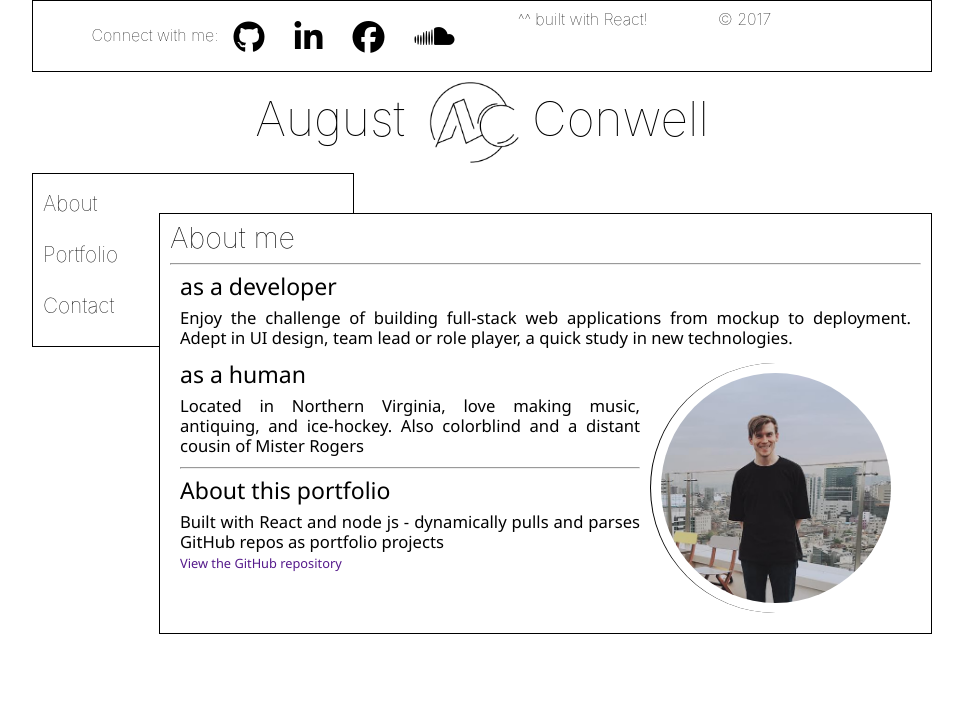
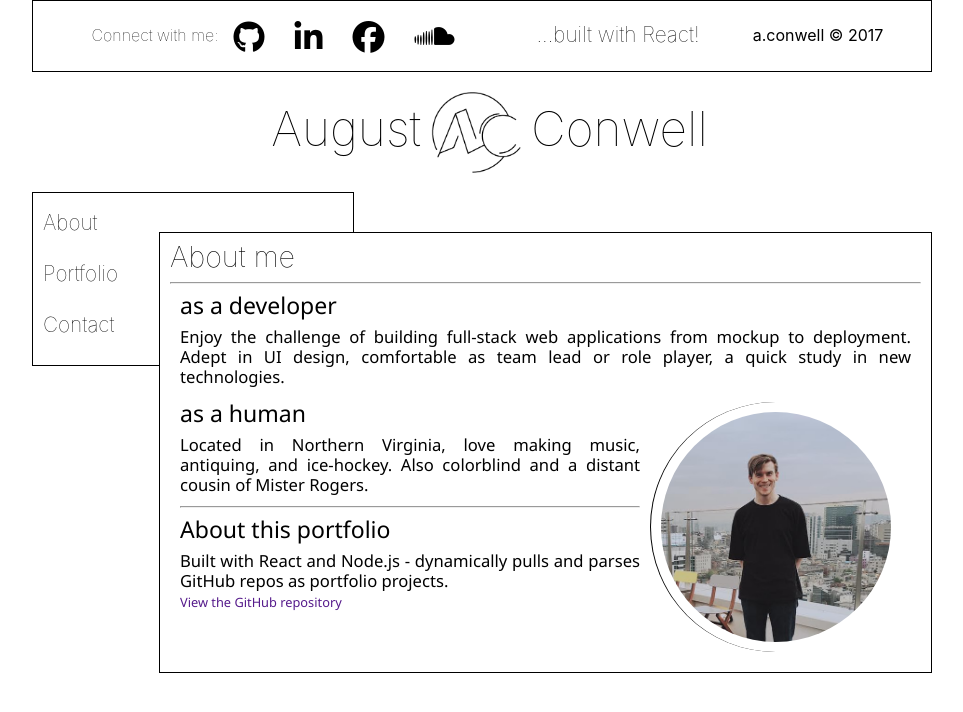
Before and after one commit to asconwe/react-portfolio, a React app: page /#/ in a window 1280 px wide. Shown: the top 712 px of the page, without its empty margins (158-1121 px from the left). Built offline with nearby package versions, Linux system fonts and the light colour scheme; no server answers.

Commit message:
Formatting and email server

```diff
--- a/app/components/children/Header.js
+++ b/app/components/children/Header.js
@@ -21,7 +21,7 @@ class Header extends React.Component {
 
     render() {
         return (
-            <Headroom>
+            <Headroom disableInlineStyles>
                 <div className="responsive-box" >
                     <div className="header border pad10">
                         <div className="head-section connect">
@@ -35,10 +35,8 @@ class Header extends React.Component {
                                 </span>
                             </div>
                         </div>
-                        <div className="foot-section info">
-                            ^^ built with React!
-                        </div>
-                        <div className="foot-section copyright">&#169; {this.state.date.getFullYear()}</div>
+                        <div className="head-section info"><h3> ...built with React!</h3></div>
+                        <div className="head-section copyright">a.conwell &#169; {this.state.date.getFullYear()}</div>
                     </div>
                 </div>
             </Headroom>
--- a/app/components/children/Title.js
+++ b/app/components/children/Title.js
@@ -19,9 +19,11 @@ class Title extends React.Component {
 
     render() {
         return (
-            <div>
-                <div className="banner">
-                    <h1>August <img className="logo-img" src="./images/AC.png" alt="logo" /> Conwell</h1>
+            <div className="banner">
+                <div className="title">
+                    <h1 className="name">August
+                    <img className="logo-img" src="./images/AC.png" alt="logo" />
+                        Conwell</h1>
                 </div>
             </div>
         )
--- a/app/components/children/body-children/About.js
+++ b/app/components/children/body-children/About.js
@@ -24,15 +24,15 @@ class About extends React.Component {
                 <hr />
                 <div className="about">
                     <h2>as a developer</h2>
-                    <p>Enjoy the challenge of building full-stack web applications from mockup to deployment. Adept in UI design, team lead or role player, a quick study in new technologies.</p>
+                    <p>Enjoy the challenge of building full-stack web applications from mockup to deployment. Adept in UI design, comfortable as team lead or role player, a quick study in new technologies.</p>
                     <div className="img-wrapper">
                         <img className="profile" src="./images/profile.jpg" alt="Me on a rooftop" />
                     </div>
                     <h2>as a human</h2>
-                    <p>Located in Northern Virginia, love making music, antiquing, and ice-hockey. Also colorblind and a distant cousin of Mister Rogers</p>
+                    <p>Located in Northern Virginia, love making music, antiquing, and ice-hockey. Also colorblind and a distant cousin of Mister Rogers.</p>
                     <hr />
                     <h2>About this portfolio</h2>
-                    <p>Built with React and node js - dynamically pulls and parses GitHub repos as portfolio projects</p>
+                    <p>Built with React and Node.js - dynamically pulls and parses GitHub repos as portfolio projects.</p>
                     <a href="">View the GitHub repository</a>
                 </div>
             </div>
--- a/app/components/children/body-children/Portfolio.js
+++ b/app/components/children/body-children/Portfolio.js
@@ -20,7 +20,7 @@ class Portfolio extends React.Component {
             <div>
                 <h2>Projects</h2>
                 <hr />
-                {this.props.projects.map((project, index) => {
+                {this.props.projects.reverse().map((project, index) => {
                     return (
                         <div className="portfolio" key={index}>
                             <Project name={project.name} description={project.description} html_url={project.html_url} homepage={project.homepage} />
--- a/app/components/children/body-children/portfolio-children/Project.js
+++ b/app/components/children/body-children/portfolio-children/Project.js
@@ -24,7 +24,7 @@ class Project extends React.Component {
                     <h2>{this.getName()}</h2>
                     <p>{this.getDescription()}</p>
                     <a href={this.props.html_url}>GitHub</a>
-                    {this.props.homepage ? <a href={this.props.homepage}>Live</a> : <div></div>}
+                    {this.props.homepage ? <span> - <a href={this.props.homepage}>Live</a></span> : <div></div>}
                 </div>
             </div>
         )
--- a/package.json
+++ b/package.json
@@ -24,7 +24,10 @@
   "homepage": "https://github.com/asconwe/react-portfolio#readme",
   "dependencies": {
     "axios": "^0.16.2",
+    "body-parser": "^1.17.2",
+    "dotenv": "^4.0.0",
     "express": "^4.15.3",
+    "nodemailer": "^4.0.1",
     "react": "^15.6.1",
     "react-dom": "^15.6.1",
     "react-headroom": "^2.1.5",
--- a/public/css/style.css
+++ b/public/css/style.css
@@ -1,5 +1,6 @@
 html, body {
 	height: 100%;
+	overflow: overlay;
 }
 
 body {
@@ -57,27 +58,56 @@ input, button {
 	margin-top: 0;
 }
 
+.headroom {
+  top: 0;
+  left: 0;
+  right: 0;
+  z-index: 999;
+}
+.headroom--unfixed {
+  position: relative;
+  transform: translateY(0);
+}
+.headroom--scrolled {
+  transition: transform 200ms ease-in-out;
+}
+.headroom--unpinned {
+  position: fixed;
+  transform: translateY(-100%);
+}
+.headroom--pinned {
+  position: fixed;
+  transform: translateY(0%);
+}
+
 .banner {
+	position: relative;
 	width: 100%;
-	margin-bottom: 10px;
+	height: 80px;
+	margin-bottom: 30px;
 	padding-top: 10px;
 	text-align: center;
 }
 
-.logo-img {
-	padding-left: 10px;
-	max-width: 90px;
-	vertical-align: middle
+.name {
+	display: inline;
+	vertical-align: middle;
+	padding-left: 15px;
+	font-size: 3em;
+	padding-bottom: 10px;
 }
 
-.title {
-	position: relative;
-	float: left;
+.logo-img {
+	padding: 10px;
+	max-width: 90px;
+	vertical-align: middle;
 }
 
 .welcome {
+	position: relative;
 	margin-right: 0;
 	margin-left: 0;
+	background: white;
 }
 
 .options {
@@ -114,7 +144,7 @@ input, button {
 	position: relative;
 	width: auto;
 	height: auto;
-	margin: 30px 0 0 0;
+	margin: 15px 0 0 0;
 	margin-left: 0;
 	margin-right: 0;
 	margin-bottom: 0;
@@ -180,7 +210,7 @@ input, button {
 }
 .message {
 	max-width: 100%;
-	height: 150px;
+	height: 80px;
 	font-size: 1.2em;
 }
 
@@ -217,11 +247,6 @@ input, button {
 	line-height: 3em;
 }
 
-.copyright {
-	width: 50%;
-	display: none;
-}
-
 .connect {
 	width: 100%;
 }
@@ -237,6 +262,12 @@ input, button {
 
 .icon-span {
 	display: inline-block;
+}
+
+.copyright {
+	width: 50%;
+	display: none;
+	font-weight: normal;
 }
 
 .info {
@@ -313,16 +344,39 @@ input, button {
 	.footer-wrapper {
 		position: fixed;
 	}
-	.copyright, .info {
-		width: 50%;
-	}
-	.connect {
-		width: 100%;
-	}
 }
 
 /* md */
 @media (min-width: 800px) {
+	.headroom {
+		top: 0;
+		left: 0;
+		right: 0;
+		z-index: 999;
+	}
+	.headroom--unfixed {
+		position: relative;
+		transform: translateY(0);
+	}
+	.headroom--scrolled {
+		transition:	transform 200ms ease-in-out;
+	}
+	.headroom--unpinned {
+		position: fixed;
+		transform: translateY(-0%);
+	}
+	.headroom--pinned {
+		position: fixed;
+		transform: translateY(0%);
+	}
+	.title {
+		position: fixed;
+		right: 0;
+		left: 0;
+		text-align: center;
+		display: inline-block;
+		width: auto;
+	}
 	.responsive-box {
 		width: 750px
 	}
@@ -337,7 +391,7 @@ input, button {
 	}
 	.content-div {
 		left: 127px;
-		margin-top: 50px;
+		margin-top: 70px;
 		margin-right: 127px;
 
 	}
```
Also changed, not shown: controller/apiMailer.js (added, +49 -0 lines), server.js (+9 -1 lines), controller/data/projects.JSON, 1 other file (tests, documents, lock files or other folders).
